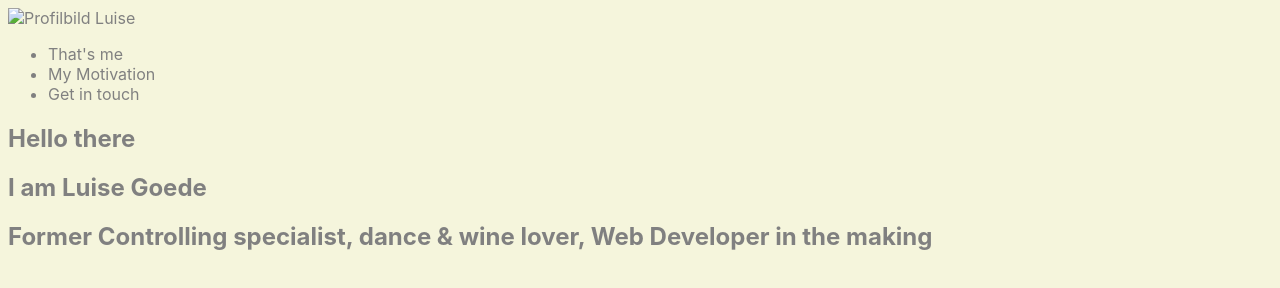
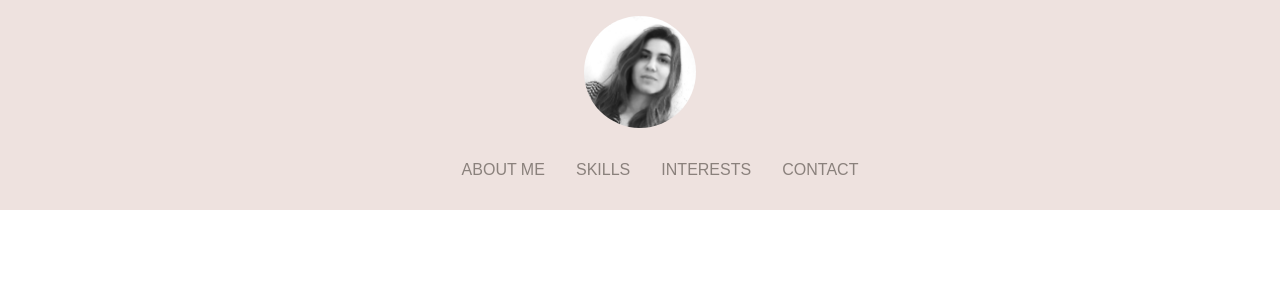
Before and after one commit to l-goede/Portfolio, a plain HTML site: page index.html in a window 1280 px wide. Drawn offline with Linux system fonts and the light colour scheme.

Commit message:
navbar adapted

```diff
--- a/index.html
+++ b/index.html
@@ -10,24 +10,24 @@
   <body>
     <header>
       <nav>
-        <section><img src="#" alt="Profilbild Luise" /></section>
-        <section>
-          <ul>
-            <li>That's me</li>
-            <li>My Motivation</li>
-            <li>Get in touch</li>
-          </ul>
+        <section class="navbar">
+          <section class="profile">
+            <img
+              src="img/profilbild.jpg"
+              alt="Profilbild Luise"
+              class="profile_img"
+            />
+          </section>
+          <section>
+            <ul class="clickitem">
+              <li>ABOUT ME &nbsp&nbsp&nbsp&nbsp&nbsp&nbsp</li>
+              <li>SKILLS &nbsp&nbsp&nbsp&nbsp&nbsp&nbsp</li>
+              <li>INTERESTS &nbsp&nbsp&nbsp&nbsp&nbsp&nbsp</li>
+              <li>CONTACT</li>
+            </ul>
+          </section>
         </section>
       </nav>
-
-      <section><h1>Hello there</h1></section>
-      <section><h2>I am Luise Goede</h2></section>
-      <section>
-        <h2>
-          Former Controlling specialist, dance & wine lover, Web Developer in
-          the making
-        </h2>
-      </section>
     </header>
 
     <main></main>
--- a/styles.css
+++ b/styles.css
@@ -4,11 +4,36 @@
   box-sizing: border-box;
 }
 body {
-  background: beige;
-  color: grey;
-  font-family: -apple-system, BlinkMacSystemFont, "Segoe UI", Roboto, Oxygen,
-    Ubuntu, Cantarell, "Open Sans", "Helvetica Neue", sans-serif;
+  font-family: Montserrat, sans-serif;
+  margin: 0;
 }
 a {
   text-decoration: none;
 }
+.navbar {
+  background: #eee2df;
+  color: #8a817c;
+  padding-top: 1em;
+  margin: 0;
+  display: grid;
+  grid-template-rows: 50% 50%;
+  justify-items: center;
+}
+
+.profile_img {
+  width: 7em;
+  height: 7em;
+  border-radius: 4em;
+  display: grid;
+}
+
+.clickitem {
+  list-style: none;
+  display: grid;
+  grid-auto-flow: column;
+  padding-top: 2em;
+}
+nav li:hover {
+  color: #c89f9c;
+  cursor: pointer;
+}
```
Also changed, not shown: img/Profilbild-perfektes-Foto-Facebook-Xing-Linkedin-650x434.jpeg (deleted), img/profilbild.JPG (added).
